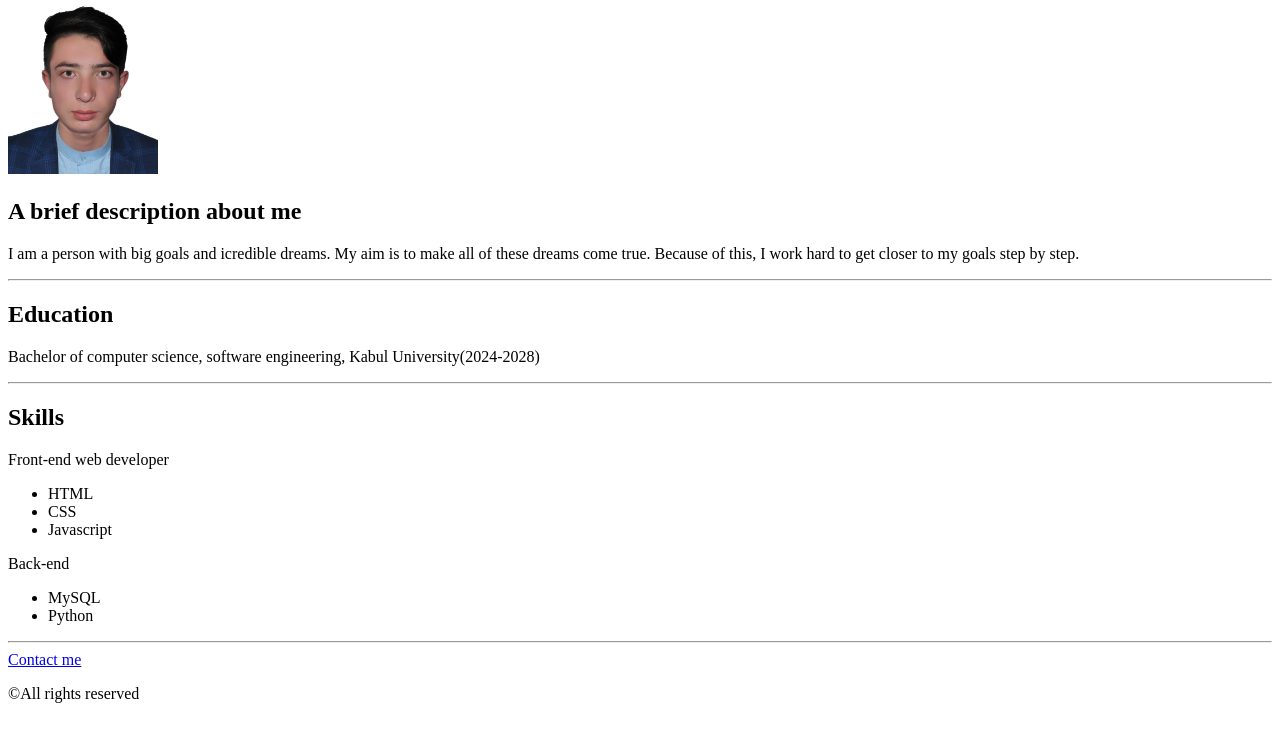
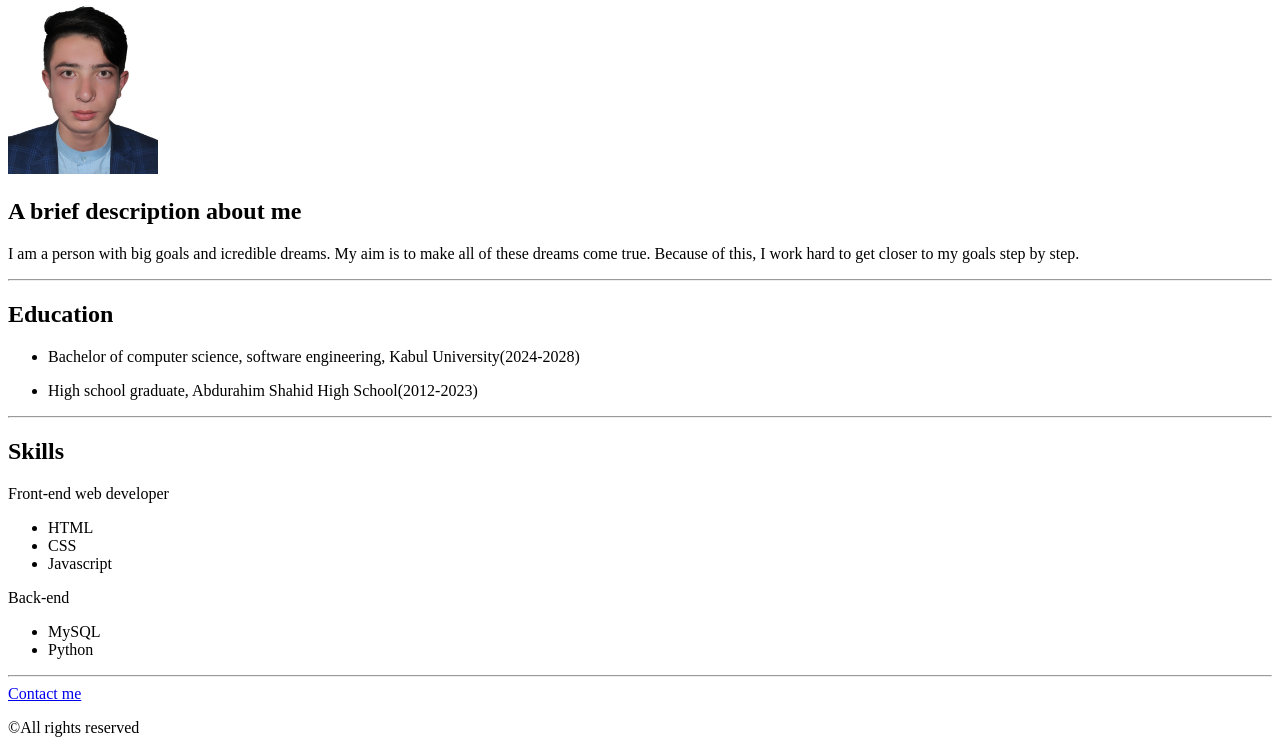
Before and after one commit to Mahdi891-MH/My-resume-, a plain HTML site: page index.html in a window 1280 px wide. Shown: the part 75-828 px from the top of the page. Before the commit the page ends 800 px from the top, so only its background shows below. Drawn offline with Linux system fonts and the light colour scheme.

Commit message:
update index.html

```diff
--- a/index.html
+++ b/index.html
@@ -14,7 +14,10 @@
        Because of this, I work hard to get closer to my goals step by step.</p>
     <hr>
     <h2>Education</h2>
-    <p>Bachelor of computer science, software engineering, Kabul University(2024-2028)</p>
+    <ul>
+        <li><p>Bachelor of computer science, software engineering, Kabul University(2024-2028)</p></li>
+        <li><p>High school graduate, Abdurahim Shahid High School(2012-2023)</p></li>
+    </ul>
     <p></p>
     <hr>
     <h2>Skills</h2>
```
